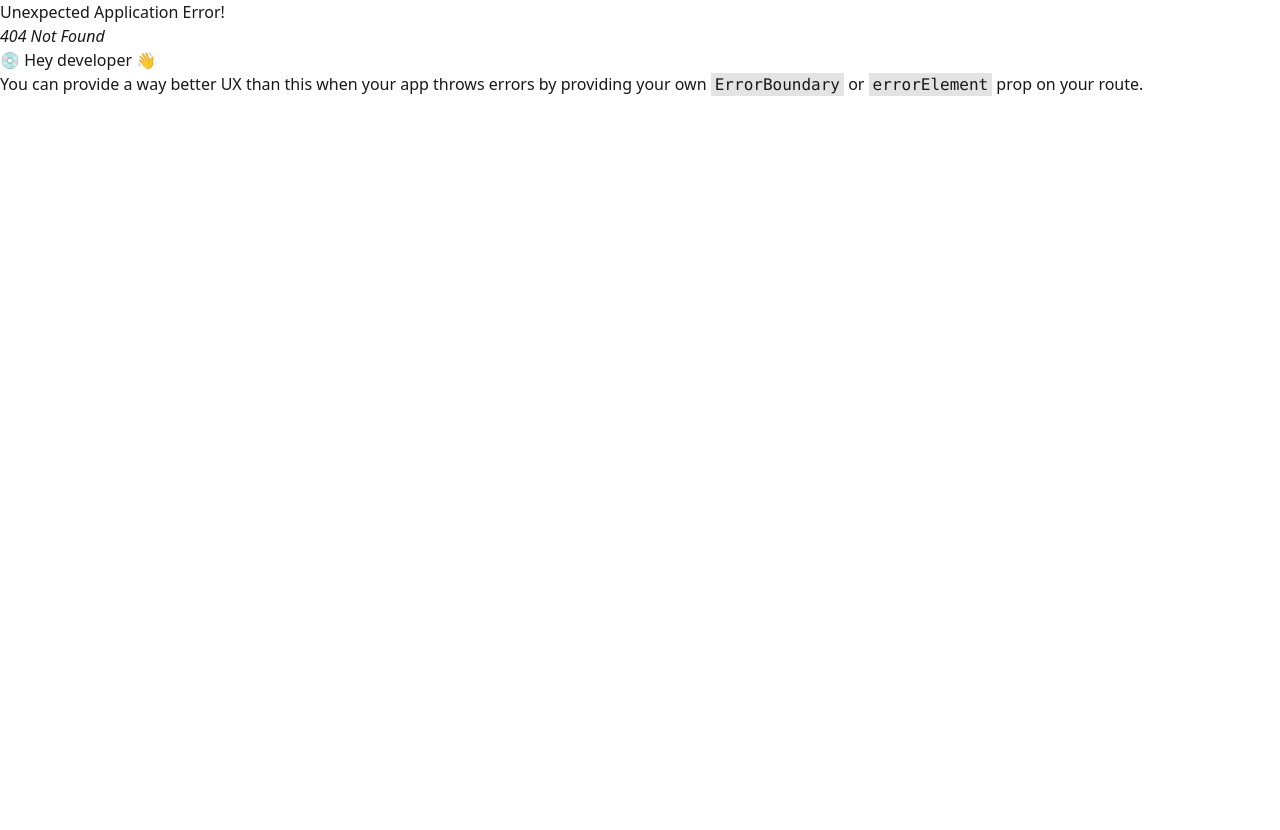
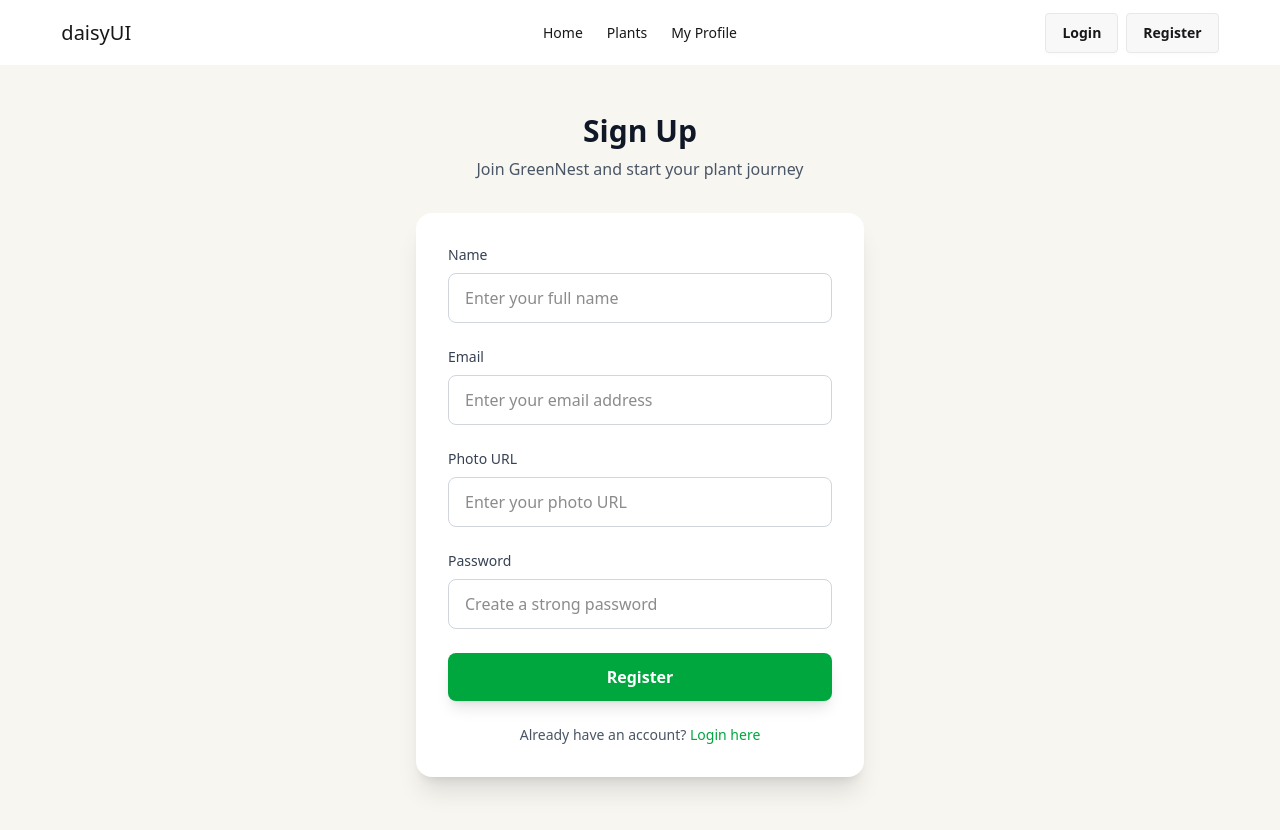
Before and after one commit to siddiquesakib/Plant-Care, a React (Vite) app: page /auth/register in a window 1280 px wide. Before the commit this address had no page. Shown: the top 830 px of the page. Before the commit the page ends 800 px from the top, so only its background shows below. Built offline with nearby package versions, Linux system fonts and the light colour scheme.

Commit message:
setup login and register pages

```diff
--- a/package.json
+++ b/package.json
@@ -11,6 +11,7 @@
   },
   "dependencies": {
     "@tailwindcss/vite": "^4.1.15",
+    "firebase": "^12.4.0",
     "lucide-react": "^0.546.0",
     "react": "^19.1.1",
     "react-dom": "^19.1.1",
--- a/src/Component/Navbar.jsx
+++ b/src/Component/Navbar.jsx
@@ -1,6 +1,21 @@
 import React from "react";
+import { Link } from "react-router";
 
 const Navbar = () => {
+  const navlink = (
+    <>
+      <li>
+        <Link>Home</Link>
+      </li>
+      <li>
+        <Link>Plants</Link>
+      </li>
+      <li>
+        <Link>My Profile</Link>
+      </li>
+    </>
+  );
+
   return (
     <div className="max-w-11/12 mx-auto">
       <div className="navbar ">
@@ -27,35 +42,21 @@ const Navbar = () => {
               tabIndex="-1"
               className="menu menu-sm dropdown-content bg-base-100 rounded-box z-1 mt-3 w-52 p-2 shadow"
             >
-              <li>
-                <a>Home</a>
-              </li>
-              <li>
-                <a>Plants</a>
-              </li>
-              <li>
-                <a>My Profile</a>
-              </li>
+              {navlink}
             </ul>
           </div>
           <a className=" btn-ghost text-xl">daisyUI</a>
         </div>
         <div className="navbar-center hidden lg:flex">
-          <ul className="menu menu-horizontal px-1">
-            <li>
-              <a>Home</a>
-            </li>
-            <li>
-              <a>Plants</a>
-            </li>
-            <li>
-              <a>My Profile</a>
-            </li>
-          </ul>
+          <ul className="menu menu-horizontal px-1">{navlink}</ul>
         </div>
         <div className="navbar-end gap-2">
-          <a className="btn">Login</a>
-          <a className="btn">Register</a>
+          <Link to={"/auth/login"} className="btn">
+            Login
+          </Link>
+          <Link to={"/auth/register"} className="btn">
+            Register
+          </Link>
         </div>
       </div>
     </div>
--- /dev/null
+++ b/src/Context/AuthContex.jsx
@@ -0,0 +1,3 @@
+import React, { createContext } from "react";
+
+export const AuthContex = createContext;
--- /dev/null
+++ b/src/Context/AuthProvider.jsx
@@ -0,0 +1,9 @@
+import React from "react";
+
+const AuthProvider = () => {
+  return <div>
+
+  </div>;
+};
+
+export default AuthProvider;
--- /dev/null
+++ b/src/Layouts/AuthLayout.jsx
@@ -0,0 +1,14 @@
+import React from "react";
+import Navbar from "../Component/Navbar";
+import { Outlet } from "react-router";
+
+const AuthLayout = () => {
+  return (
+    <div>
+      <Navbar></Navbar>
+      <Outlet></Outlet>
+    </div>
+  );
+};
+
+export default AuthLayout;
--- /dev/null
+++ b/src/Pages/LogIn.jsx
@@ -0,0 +1,70 @@
+import React from "react";
+import { Link } from "react-router";
+
+const LogIn = () => {
+  return (
+    <div className="min-h-screen bg-[#f7f6f1]">
+      <div className="flex items-center justify-center py-12 px-4 sm:px-6 lg:px-8">
+        <div className="max-w-md w-full">
+          <div className="text-center mb-8">
+            <h2 className="text-3xl font-bold text-gray-900 mb-2">Login</h2>
+            <p className="text-gray-600">Welcome back to GreenNest</p>
+          </div>
+
+          <div className="bg-white rounded-2xl shadow-xl p-8">
+            <div className="space-y-6">
+              <div>
+                <label className="block text-sm font-medium text-gray-700 mb-2">
+                  Email
+                </label>
+                <input
+                  type="email"
+                  name="email"
+                  placeholder="Enter your email address"
+                  className="w-full px-4 py-3 border border-gray-300 rounded-lg focus:ring-2 focus:ring-green-500 focus:border-transparent outline-none transition"
+                />
+              </div>
+
+              <div>
+                <label className="block text-sm font-medium text-gray-700 mb-2">
+                  Password
+                </label>
+                <input
+                  type="password"
+                  name="password"
+                  placeholder="Enter your password"
+                  className="w-full px-4 py-3 border border-gray-300 rounded-lg focus:ring-2 focus:ring-green-500 focus:border-transparent outline-none transition"
+                />
+              </div>
+
+              <div className="text-right">
+                <Link className="text-sm text-green-600 hover:text-green-700 font-medium">
+                  Forget Password?
+                </Link>
+              </div>
+
+              <button
+                type="button"
+                className="w-full bg-green-600 text-white py-3 rounded-lg font-semibold hover:bg-green-700 transition-colors shadow-lg hover:shadow-xl transform hover:-translate-y-0.5"
+              >
+                Login
+              </button>
+
+              <div className="text-center text-sm text-gray-600">
+                Don't have an account?{" "}
+                <Link
+                  to={"/auth/register"}
+                  className="text-green-600 hover:text-green-700 font-medium"
+                >
+                  Register here
+                </Link>
+              </div>
+            </div>
+          </div>
+        </div>
+      </div>
+    </div>
+  );
+};
+
+export default LogIn;
--- /dev/null
+++ b/src/Pages/Register.jsx
@@ -0,0 +1,95 @@
+import React from "react";
+import { Leaf } from "lucide-react";
+import { Link } from "react-router";
+
+const Register = () => {
+  return (
+    <div className="min-h-screen bg-[#f7f6f1]">
+      <div className="flex items-center justify-center py-12 px-4 sm:px-6 lg:px-8">
+        <div className="max-w-md w-full">
+          <div className="text-center mb-8">
+            <h2 className="text-3xl font-bold text-gray-900 mb-2">Sign Up</h2>
+            <p className="text-gray-600">
+              Join GreenNest and start your plant journey
+            </p>
+          </div>
+
+          <div className="bg-white rounded-2xl shadow-xl p-8">
+            <form className="space-y-6">
+              {/* Name */}
+              <div>
+                <label className="block text-sm font-medium text-gray-700 mb-2">
+                  Name
+                </label>
+                <input
+                  type="text"
+                  name="name"
+                  placeholder="Enter your full name"
+                  className="w-full px-4 py-3 border border-gray-300 rounded-lg focus:ring-2 focus:ring-green-500 focus:border-transparent outline-none transition"
+                />
+              </div>
+
+              {/* Email */}
+              <div>
+                <label className="block text-sm font-medium text-gray-700 mb-2">
+                  Email
+                </label>
+                <input
+                  type="email"
+                  name="email"
+                  placeholder="Enter your email address"
+                  className="w-full px-4 py-3 border border-gray-300 rounded-lg focus:ring-2 focus:ring-green-500 focus:border-transparent outline-none transition"
+                />
+              </div>
+
+              {/* Photo URL */}
+              <div>
+                <label className="block text-sm font-medium text-gray-700 mb-2">
+                  Photo URL
+                </label>
+                <input
+                  type="url"
+                  name="photo"
+                  placeholder="Enter your photo URL"
+                  className="w-full px-4 py-3 border border-gray-300 rounded-lg focus:ring-2 focus:ring-green-500 focus:border-transparent outline-none transition"
+                />
+              </div>
+
+              {/* Password */}
+              <div>
+                <label className="block text-sm font-medium text-gray-700 mb-2">
+                  Password
+                </label>
+                <input
+                  type="password"
+                  name="password"
+                  placeholder="Create a strong password"
+                  className="w-full px-4 py-3 border border-gray-300 rounded-lg focus:ring-2 focus:ring-green-500 focus:border-transparent outline-none transition"
+                />
+              </div>
+
+              <button
+                type="submit"
+                className="w-full bg-green-600 text-white py-3 rounded-lg font-semibold hover:bg-green-700 transition-colors shadow-lg hover:shadow-xl transform hover:-translate-y-0.5"
+              >
+                Register
+              </button>
+
+              <div className="text-center text-sm text-gray-600">
+                Already have an account?{" "}
+                <Link
+                  to={"/auth/login"}
+                  className="text-green-600 hover:text-green-700 font-medium"
+                >
+                  Login here
+                </Link>
+              </div>
+            </form>
+          </div>
+        </div>
+      </div>
+    </div>
+  );
+};
+
+export default Register;
--- a/src/Routes/Router.jsx
+++ b/src/Routes/Router.jsx
@@ -1,10 +1,27 @@
 import { createBrowserRouter } from "react-router";
 
 import HomeLayout from "../Layouts/HomeLayout";
+import LogIn from "../Pages/LogIn";
+import Register from "../Pages/Register";
+import AuthLayout from "../Layouts/AuthLayout";
 
 export const router = createBrowserRouter([
   {
     path: "/",
     Component: HomeLayout,
   },
+  {
+    path: "/auth",
+    Component: AuthLayout,
+    children: [
+      {
+        path: "/auth/login",
+        Component: LogIn,
+      },
+      {
+        path: "/auth/register",
+        Component: Register,
+      },
+    ],
+  },
 ]);
--- /dev/null
+++ b/src/firebase/firebase.config.js
@@ -0,0 +1,20 @@
+// Import the functions you need from the SDKs you need
+import { initializeApp } from "firebase/app";
+import { getAuth } from "firebase/auth";
+// TODO: Add SDKs for Firebase products that you want to use
+// https://firebase.google.com/docs/web/setup#available-libraries
+
+// Your web app's Firebase configuration
+const firebaseConfig = {
+  apiKey: "AIzaSyC3Pk0shsg61O-VH0zmeFXlOAafCiyEHAo",
+  authDomain: "plant-care-d3d4f.firebaseapp.com",
+  projectId: "plant-care-d3d4f",
+  storageBucket: "plant-care-d3d4f.firebasestorage.app",
+  messagingSenderId: "1014544763617",
+  appId: "1:1014544763617:web:ca52db581513125442c5a0",
+};
+
+// Initialize Firebase
+const app = initializeApp(firebaseConfig);
+// Initialize Firebase Authentication and get a reference to the service
+export const auth = getAuth(app);
```
Also changed, not shown: 2 other files (tests, documents, lock files or other folders).
